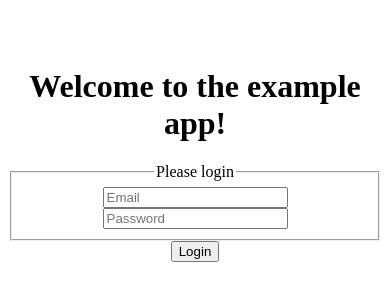
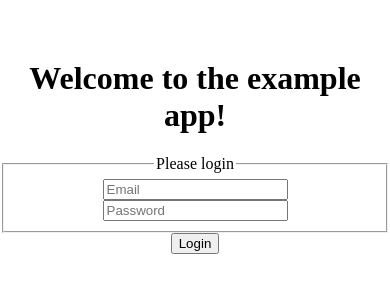
Before and after one commit to ohjelmistokehitys/git-multiplayer-exercise, a plain HTML site: page index.html in a window 390 px wide. Shown: the part 276-576 px from the top of the page. Drawn offline with Linux system fonts and the light colour scheme.

Commit message:
Better layout on small screen sizes

```diff
--- a/app.css
+++ b/app.css
@@ -2,10 +2,12 @@ body {
     display: flex;
     justify-content: center;
     align-items: center;
-    height: 100vh;
+    min-height: 100vh;
+    margin: 0;
 
     main.login {
         max-width: 600px;
         text-align: center;
+        margin: 20px 0;
     }
 }
```
